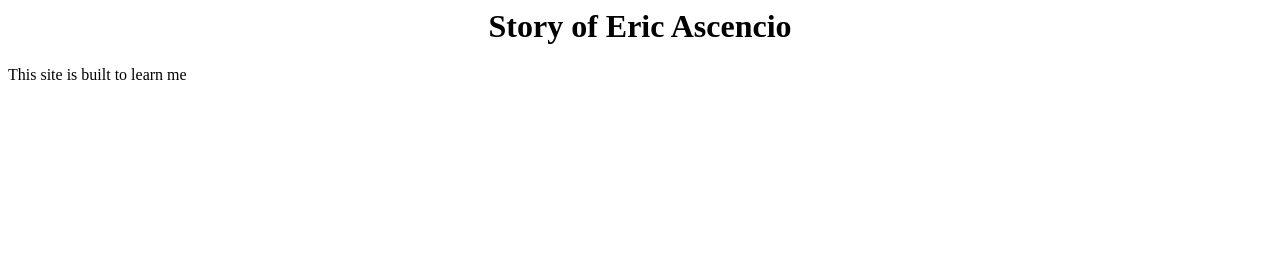
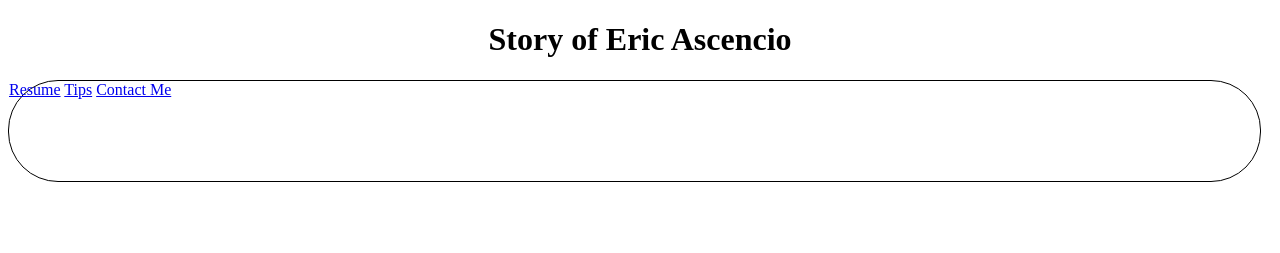
Before and after one commit to Sakuin/OneWorld, a plain HTML site: page index.html in a window 1280 px wide. Drawn offline with Linux system fonts and the light colour scheme.

Commit message:
Update index.html

```diff
--- a/index.html
+++ b/index.html
@@ -1,12 +1,19 @@
-<body>
-    <center>
-    <h1> Story of Eric Ascencio </h1>
-    </center>
-    <div>
-        <p>This site is built to learn me</p>
-        <video autoplay loop muted>
-            <s:url id="https://www.youtube.com/watch?v=gVKEM4K8J8A">
-            </S:url>
-        </video>
+<!DOCTYPE html>
+<html>
+    <head>
+        <link href="styles.css" rel="stylesheet" type="text/css" />
+
+    </head>
+    <body>
+        <center>
+        <h1> Story of Eric Ascencio </h1>
+        </center>
+    <div style="width: 99%; height: 100px; border: 1px solid black; border-radius: 50px;" >
+
+        <a href="resume.html">Resume</a>
+        <a href="tips.html">Tips</a>
+        <a href="contact.html">Contact Me</a>
     </div>
-</body>
+    </body>
+
+</html>
```
